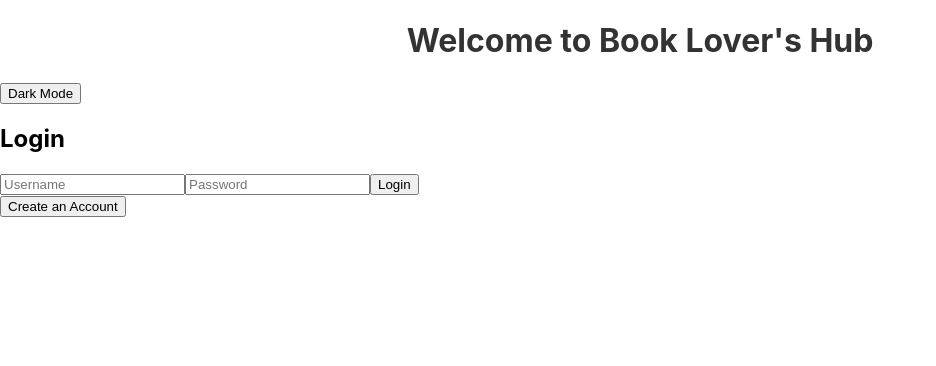
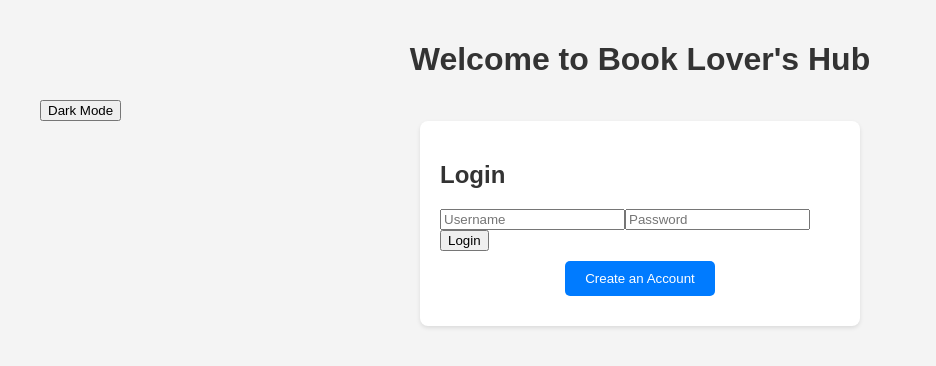
Before and after one commit to nicholasjung0/BookRecommender, a React (Create React App) app in the folder client/: page / in a window 1280 px wide. Shown: the top 366 px of the page, without its empty margins (0-936 px from the left). Built offline with nearby package versions, Linux system fonts and the light colour scheme.

Commit message:
Cleaned up App.jsx/.css UI

```diff
--- a/client/src/App.css
+++ b/client/src/App.css
@@ -1,24 +1,113 @@
 /* File located in client/src/App.css */
 /* Add styles for the User Inputted Recommendation section */
 
-.user-recommendation {
-    margin-top: 20px;
-    padding: 10px;
-    border: 1px solid #ccc;
-    background-color: #f7f7f7;
+body {
+    font-family: Arial, sans-serif;
+    margin: 0;
+    padding: 0;
+    background-color: #f4f4f4;
+    color: #333;
 }
 
-.user-recommendation ul {
-    list-style-type: none;
+.app-container.dark {
+    background-color: #333;
+    color: #fff;
+}
+
+.app-container {
+    padding: 20px;
+    max-width: 1200px;
+    margin: 0 auto;
+}
+
+.app-title {
+    text-align: center;
+    color: #333;
+}
+
+.auth-container {
+    max-width: 400px;
+    margin: 0 auto;
+    padding: 20px;
+    background-color: #fff;
+    border-radius: 8px;
+    box-shadow: 0 2px 4px rgba(0, 0, 0, 0.1);
+}
+
+.auth-toggle-button {
+    display: block;
+    margin: 10px auto;
+    padding: 10px 20px;
+    background-color: #007bff;
+    color: #fff;
+    border: none;
+    border-radius: 5px;
+    cursor: pointer;
+}
+
+.search-bar {
+    display: flex;
+    justify-content: center;
+    margin: 20px 0;
+}
+
+.search-input {
+    padding: 10px;
+    width: 300px;
+    border: 1px solid #ccc;
+    border-radius: 5px;
+}
+
+.search-button {
+    padding: 10px 20px;
+    margin-left: 10px;
+    background-color: #007bff;
+    color: #fff;
+    border: none;
+    border-radius: 5px;
+    cursor: pointer;
+}
+
+.book-list-container {
+    margin: 20px 0;
+}
+
+.book-wrapper {
+    background-color: #fff;
+    padding: 20px;
+    border-radius: 8px;
+    box-shadow: 0 2px 4px rgba(0, 0, 0, 0.1);
+}
+
+.book-item {
+    margin: 10px 0;
+    padding: 10px;
+    background-color: #f9f9f9;
+    border-radius: 5px;
+    cursor: pointer;
+}
+
+.book-detail-reviews {
+    margin-top: 20px;
+    background-color: #fff;
+    padding: 20px;
+    border-radius: 8px;
+    box-shadow: 0 2px 4px rgba(0, 0, 0, 0.1);
+}
+
+.recommendation-title {
+    text-align: center;
+    margin-top: 20px;
+}
+
+.recommendation-list {
+    list-style: none;
     padding: 0;
 }
 
-.user-recommendation li {
-    margin-bottom: 10px;
-    border-bottom: 1px solid #ccc;
-    padding: 5px 0;
+.recommendation-item {
+    margin: 10px 0;
+    padding: 10px;
+    background-color: #f9f9f9;
+    border-radius: 5px;
 }
-
-.user-recommendation li:last-child {
-    border-bottom: none;
-}
--- a/client/src/App.jsx
+++ b/client/src/App.jsx
@@ -91,19 +91,19 @@ function App() {
     return (
         <ErrorBoundary>
             <div className={`app-container ${theme}`}>
-                <h1 style={{ textAlign: 'center', color: theme === 'light' ? '#333' : '#fff' }}>Welcome to Book Lover's Hub</h1>
+                <h1 className="app-title">Welcome to Book Lover's Hub</h1>
                 <ThemeToggle theme={theme} onToggle={changeTheme} />
                 {!isLoggedIn ? (
-                    <>
+                    <div className="auth-container">
                         {showCreateAccount ? (
                             <UserAccount onCreateAccount={handleCreateAccount} />
                         ) : (
                             <Login onLogin={handleLogin} />
                         )}
-                        <button onClick={() => setShowCreateAccount(!showCreateAccount)}>
+                        <button className="auth-toggle-button" onClick={() => setShowCreateAccount(!showCreateAccount)}>
                             {showCreateAccount ? 'Back to Login' : 'Create an Account'}
                         </button>
-                    </>
+                    </div>
                 ) : (
                     <>
                         <SearchBar onSearchResults={handleBookUpdate} onFetchRecommendations={getRecommendations} />
@@ -118,10 +118,10 @@ function App() {
                             <BookReviewList reviews={userReviews} />
                         </div>
                         <BookRecommendation />
-                        <h2 style={{ textAlign: 'center', color: theme === 'light' ? '#333' : '#fff' }}>Your Personal Recommendations</h2>
+                        <h2 className="recommendation-title">Your Personal Recommendations</h2>
                         <ul className="recommendation-list">
                             {bookRecommendations.map((rec, index) => (
-                                <li key={index} style={{ margin: '10px', padding: '10px', border: '1px solid #ccc' }}>
+                                <li key={index} className="recommendation-item">
                                     <strong>{rec.title}</strong> by {rec.author}
                                 </li>
                             ))}
```
